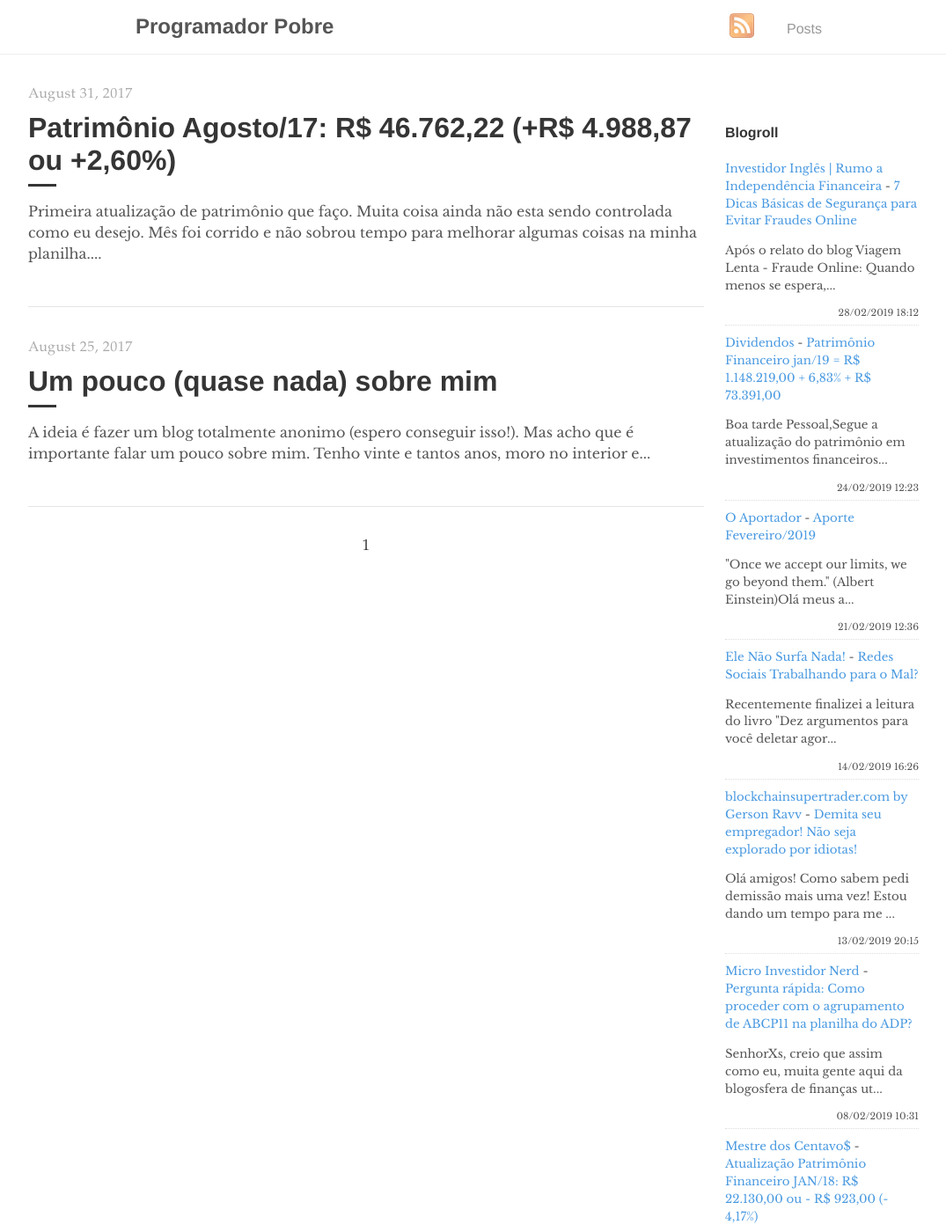
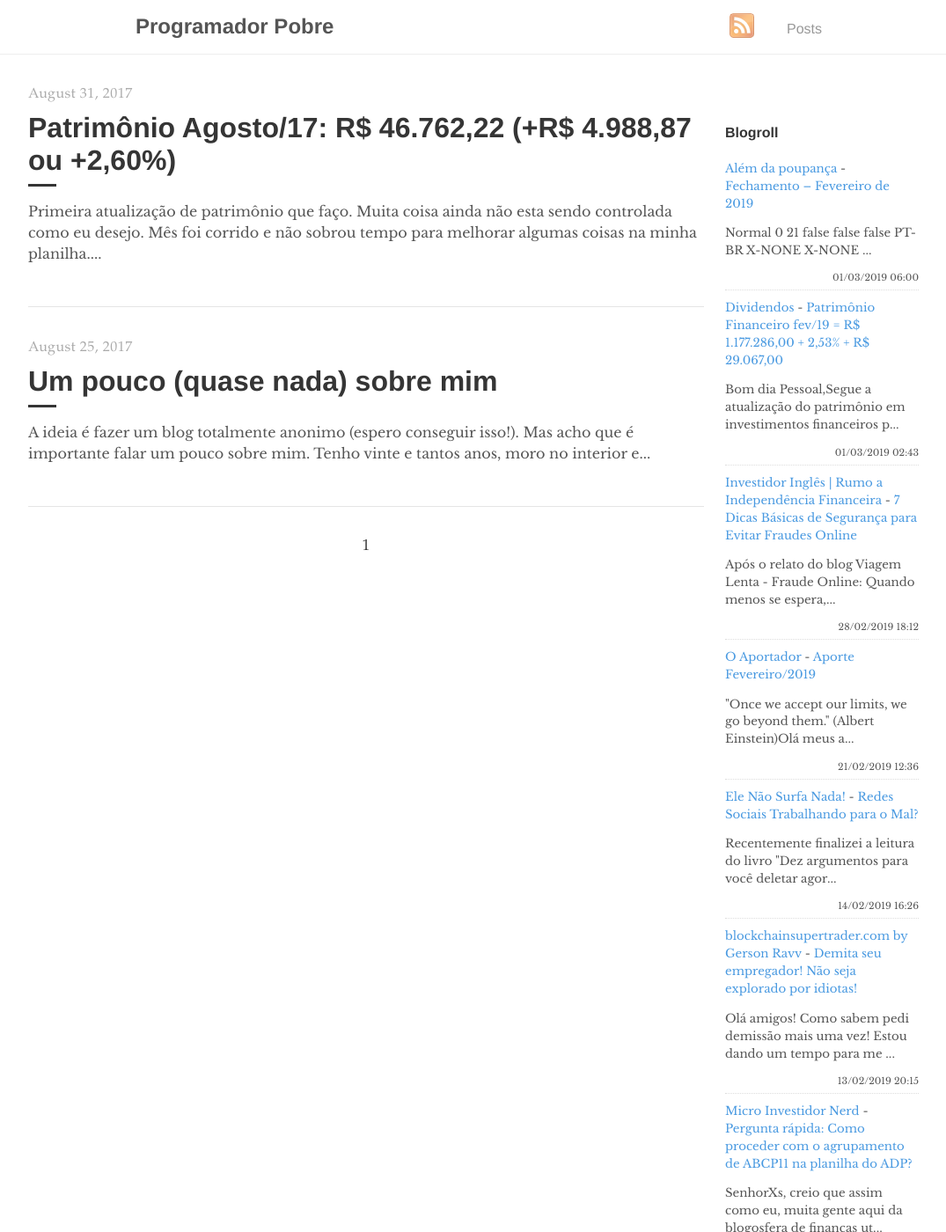
Before and after one commit to programadorpobre/programadorpobre.github.io, a Jekyll site: the page built from index.html, in a window 1280 px wide and 1400 px high. Shown: the whole window at 88% size, without its empty margins (96-1171 px from the left). Built offline with Jekyll 4.4.1, drawn with Linux system fonts in a browser that asks for light colours; the list of posts is cut into pages by our own code; comment, search, counter and statistics services are not loaded; some of the changed text lies outside the part shown.

Commit message:
[ci skip] travis #573

```diff
--- a/_includes/feed-entries.html
+++ b/_includes/feed-entries.html
@@ -1,12 +1,17 @@
 <div class="feed-entry">
-    <a class="feed-entry-site-name" href="https://www.investidoringles.com/">Investidor Inglês | Rumo a Independência Financeira</a> - <a class="feed-entry-title" href="https://www.investidoringles.com/2019/02/10-dicas-seguranca-evitar-fraudes-online.html">7 Dicas Básicas de Segurança para Evitar Fraudes Online</a>
+    <a class="feed-entry-site-name" href="https://alemdapoupanca.blogspot.com/">Além da poupança</a> - <a class="feed-entry-title" href="https://alemdapoupanca.blogspot.com/2019/03/fechamento-fevereiro-de-2019.html">Fechamento – Fevereiro de 2019</a>
+    <p class="feed-entry-summary">         Normal  0      21      false  false  false    PT-BR  X-NONE  X-NONE    ...</p>
+    <time datetime="2019-03-01T06:00:00.000-03:00">01/03/2019 06:00</time>
+</div>
+<div class="feed-entry">
+    <a class="feed-entry-site-name" href="http://bonsdividendos.blogspot.com/">Dividendos</a> - <a class="feed-entry-title" href="http://bonsdividendos.blogspot.com/2019/03/patrimonio-financeiro-fev19-r-117728600.html">Patrimônio Financeiro fev/19 = R$ 1.177.286,00 + 2,53% + R$ 29.067,00</a>
+    <p class="feed-entry-summary">Bom dia Pessoal,Segue a atualização do patrimônio em investimentos financeiros p...</p>
+    <time datetime="2019-03-01T02:43:00.003-08:00">01/03/2019 02:43</time>
+</div>
+<div class="feed-entry">
+    <a class="feed-entry-site-name" href="https://www.investidoringles.com/">Investidor Inglês | Rumo a Independência Financeira</a> - <a class="feed-entry-title" href="https://www.investidoringles.com/2019/02/7-dicas-seguranca-evitar-fraudes-online.html">7 Dicas Básicas de Segurança para Evitar Fraudes Online</a>
     <p class="feed-entry-summary">Após o relato do blog Viagem Lenta -&nbsp;Fraude Online: Quando menos se espera,...</p>
     <time datetime="2019-02-28T18:12:00.000-03:00">28/02/2019 18:12</time>
-</div>
-<div class="feed-entry">
-    <a class="feed-entry-site-name" href="http://bonsdividendos.blogspot.com/">Dividendos</a> - <a class="feed-entry-title" href="http://bonsdividendos.blogspot.com/2019/02/patrimonio-financeiro-jan19-r-114821900.html">Patrimônio Financeiro jan/19 = R$ 1.148.219,00 + 6,83% + R$ 73.391,00</a>
-    <p class="feed-entry-summary">Boa tarde Pessoal,Segue a atualização do patrimônio em investimentos financeiros...</p>
-    <time datetime="2019-02-24T12:23:00.004-08:00">24/02/2019 12:23</time>
 </div>
 <div class="feed-entry">
     <a class="feed-entry-site-name" href="https://oaportadorfinanceiro.blogspot.com/">O Aportador</a> - <a class="feed-entry-title" href="https://oaportadorfinanceiro.blogspot.com/2019/02/aporte-fevereiro2019.html">Aporte Fevereiro/2019</a>
@@ -34,11 +39,6 @@
     <time datetime="2019-02-05T06:34:00.001-08:00">05/02/2019 06:34</time>
 </div>
 <div class="feed-entry">
-    <a class="feed-entry-site-name" href="https://alemdapoupanca.blogspot.com/">Além da poupança</a> - <a class="feed-entry-title" href="https://alemdapoupanca.blogspot.com/2019/02/fechamento-janeiro-de-2019.html">Fechamento – Janeiro de 2019</a>
-    <p class="feed-entry-summary">         Normal  0      21      false  false  false    PT-BR  X-NONE  X-NONE    ...</p>
-    <time datetime="2019-02-01T07:29:00.002-02:00">01/02/2019 07:29</time>
-</div>
-<div class="feed-entry">
     <a class="feed-entry-site-name" href="https://mestredosdividendos.blogspot.com/">Mestre dos Dividendos</a> - <a class="feed-entry-title" href="https://mestredosdividendos.blogspot.com/2018/07/minha-homenagem-ao-vdc.html">Minha homenagem ao VDC.</a>
     <p class="feed-entry-summary">&nbsp;Lá se vão três anos e meio de blog,&nbsp; apesar de já circundar blogs de ...</p>
     <time datetime="2018-07-22T20:26:00.001-07:00">22/07/2018 20:26</time>
```
